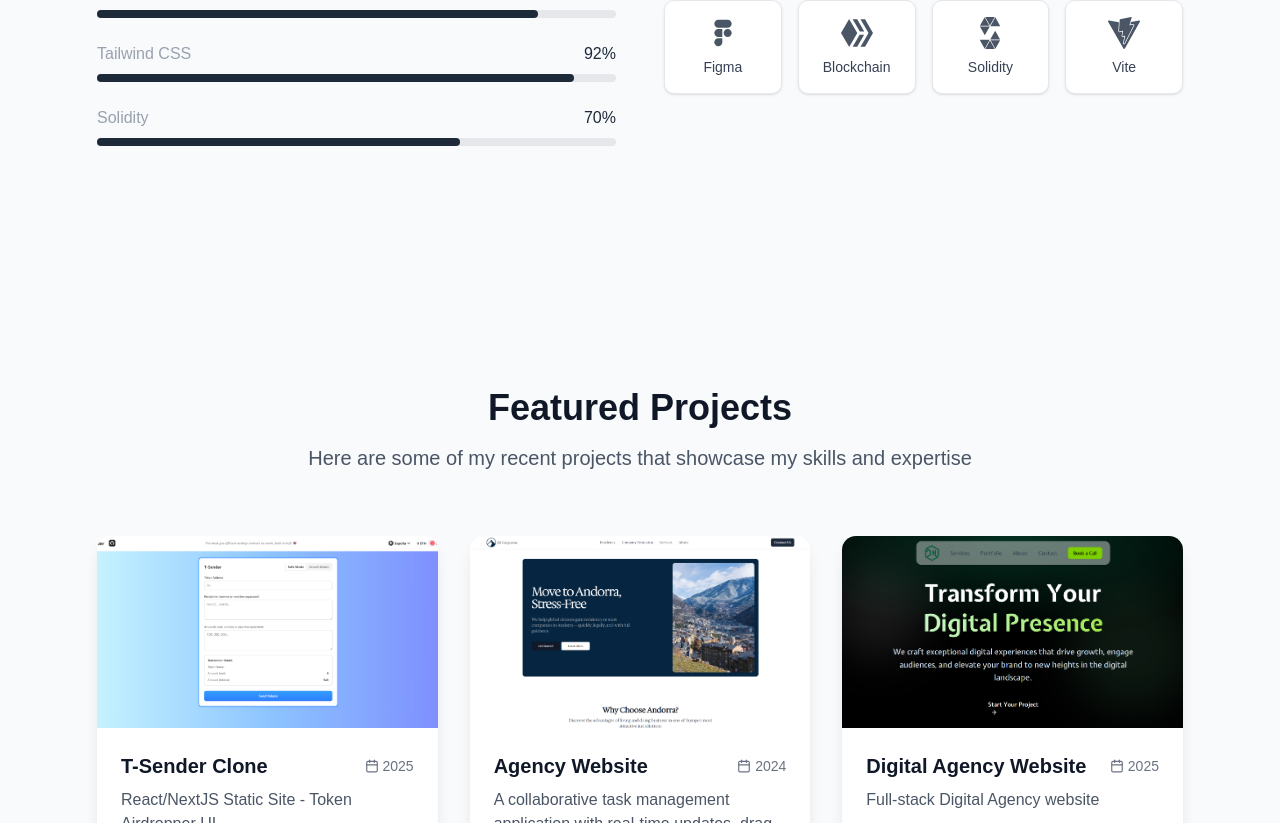
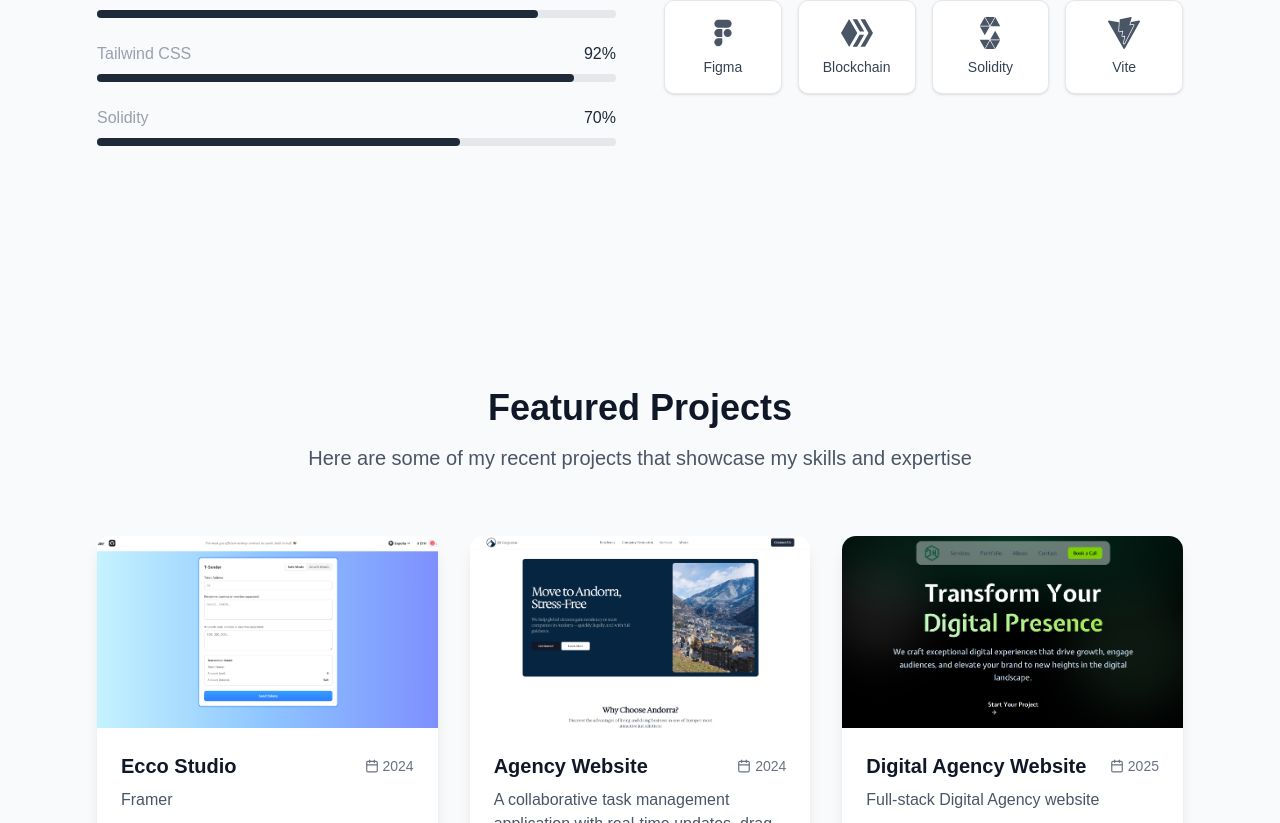
Before and after one commit to Jsendz/Josh-Portfolio, a Next.js app: page / in a window 1280 px wide. Shown: the part 1977-2800 px from the top of the page. Built offline with nearby package versions, Linux system fonts and the light colour scheme; a web font is replaced by a local one.

Commit message:
portfolio

```diff
--- a/src/components/Projects.tsx
+++ b/src/components/Projects.tsx
@@ -31,13 +31,13 @@ const Projects = () => {
   const projects = [
     {
       id: 1,
-      title: 'T-Sender Clone',
-      description: 'React/NextJS Static Site - Token Airdropper UI',
+      title: 'Ecco Studio',
+      description: 'Framer',
       image: '/tsender.png',
-      technologies: ['Next.js', 'TypeScript',  'Solidity', ],
-      liveUrl: 'https://t-sender-ywp75664u-jsendzs-projects.vercel.app/',
-      githubUrl: 'https://github.com/Jsendz/TSender',
-      date: '2025'
+      technologies: ['Framer', 'Figma' ],
+      liveUrl: 'https://ecco.studio/',
+
+      date: '2024'
     },
 
     {
@@ -60,6 +60,16 @@ const Projects = () => {
       githubUrl: 'https://github.com/Jsendz/JH-Digital-Services',
       date: '2025'
     },
+    {
+      id: 4,
+      title: 'T-Sender Clone',
+      description: 'React/NextJS Static Site - Token Airdropper UI',
+      image: '/tsender.png',
+      technologies: ['Next.js', 'TypeScript',  'Solidity', ],
+      liveUrl: 'https://t-sender-ywp75664u-jsendzs-projects.vercel.app/',
+      githubUrl: 'https://github.com/Jsendz/TSender',
+      date: '2025'
+    }
 
 
   ];
```
